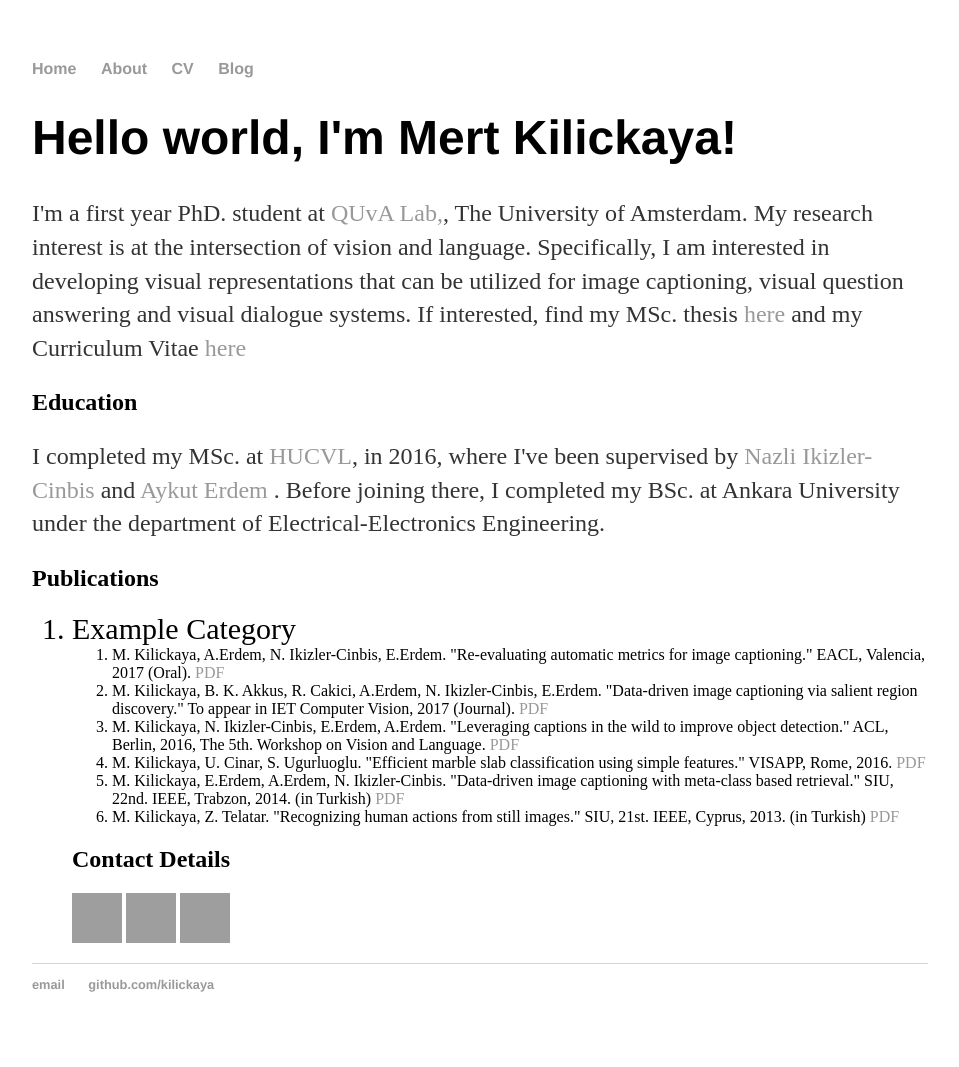
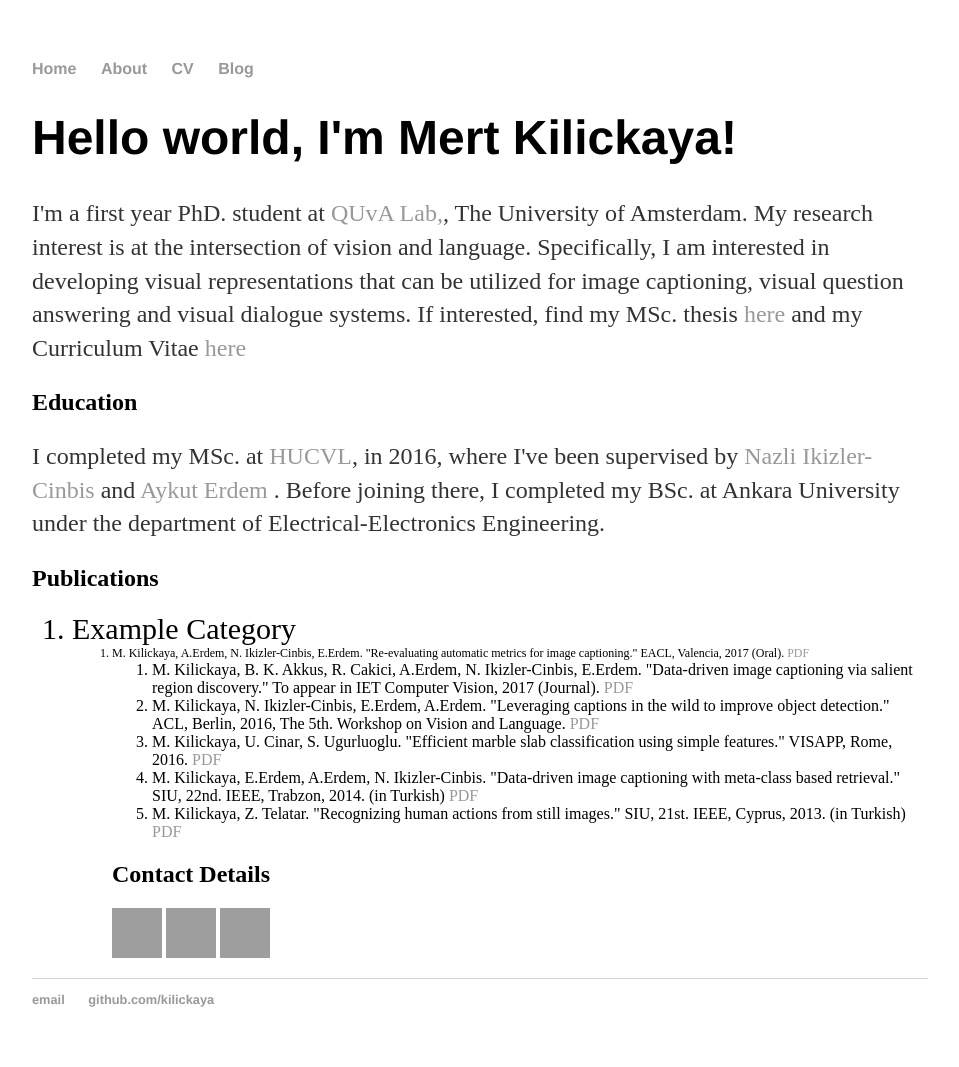
Before and after one commit to kilickaya/kilickaya.github.io, a Jekyll site: the page built from index.html, in a window 1280 px wide. Shown: the whole page, without its empty margins (160-1119 px from the left). Built offline with Jekyll 4.4.1, drawn with Linux system fonts in a browser that asks for light colours; grey boxes are pictures that could not be loaded.

Commit message:
Update index.html

```diff
--- a/index.html
+++ b/index.html
@@ -15,7 +15,7 @@
 		<li style="font-size:30px">Example Category</li>
    <ol>
 
-	  <li>M. Kilickaya, A.Erdem, N. Ikizler-Cinbis, E.Erdem. "Re-evaluating automatic metrics for image captioning." EACL, Valencia, 2017 (Oral). <a href="https://arxiv.org/pdf/1612.07600"> PDF</a></li>
+	  <li style="font-size:12px">M. Kilickaya, A.Erdem, N. Ikizler-Cinbis, E.Erdem. "Re-evaluating automatic metrics for image captioning." EACL, Valencia, 2017 (Oral). <a href="https://arxiv.org/pdf/1612.07600"> PDF</a></li> <ol>
 	  <li>M. Kilickaya, B. K. Akkus, R. Cakici, A.Erdem, N. Ikizler-Cinbis, E.Erdem. "Data-driven image captioning via salient region discovery."  To appear in IET Computer Vision, 2017 (Journal). <a href="http://digital-library.theiet.org/content/journals/10.1049/iet-cvi.2016.0286"> PDF</a></li>
 	  <li>M. Kilickaya, N. Ikizler-Cinbis, E.Erdem, A.Erdem. "Leveraging captions in the wild to improve object detection." ACL, Berlin, 2016, The 5th. Workshop on Vision and Language. <a href="https://www.aclweb.org/anthology/W/W16/W16-3204.pdf"> PDF</a></li>
 	  <li>M. Kilickaya, U. Cinar, S. Ugurluoglu. "Efficient marble slab classification using simple features." VISAPP, Rome, 2016. <a href="http://www.scitepress.org/DigitalLibrary/PublicationsDetail.aspx?ID=4dN32E92EKw%3d&t=1"> PDF</a></li>
```
